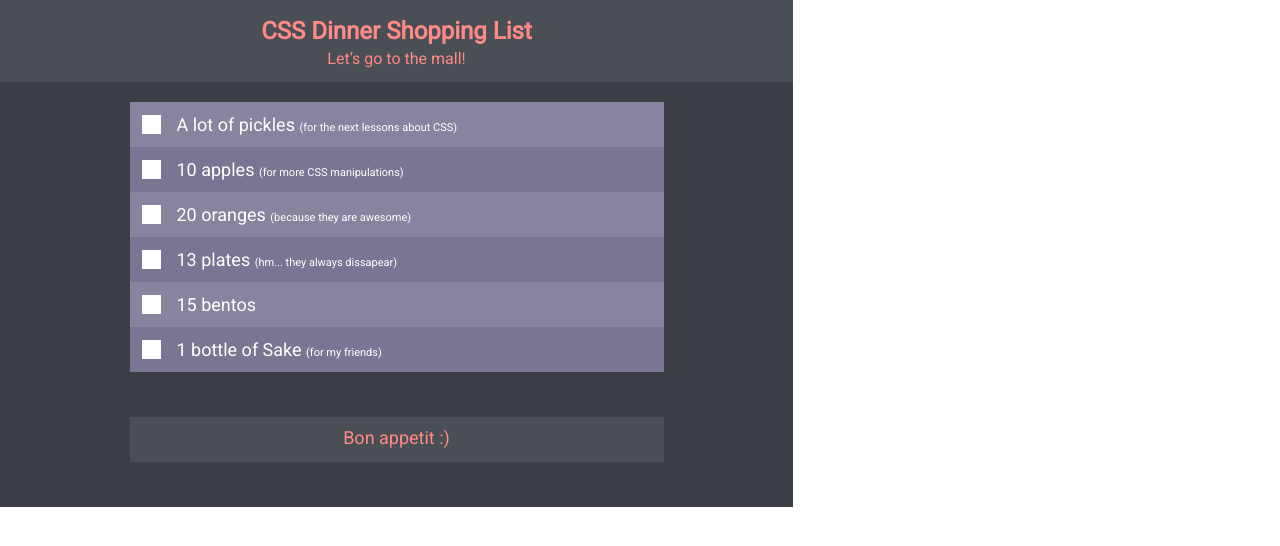
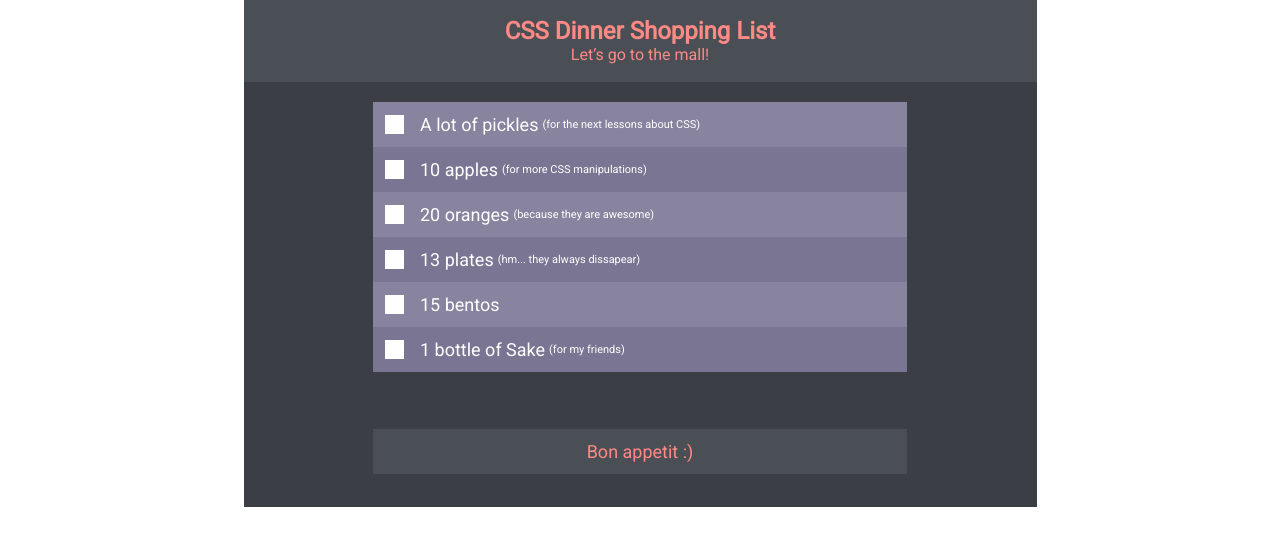
Before and after one commit to Olexander96/homework-5, a plain HTML site: page index.html in a window 1280 px wide. Drawn offline with nearby package versions, Linux system fonts and the light colour scheme.

Commit message:
optimized css

```diff
--- a/index.html
+++ b/index.html
@@ -10,7 +10,7 @@
     <link href="https://fonts.googleapis.com/css2?family=Roboto&display=swap" rel="stylesheet">
 </head>
 <body>
-    <header>
+    <header class="header">
         <div class="container">
             <h2>CSS Dinner Shopping List</h2>
             <p>Let’s go to the mall!</p>
@@ -18,7 +18,7 @@
     </header>
     <main>
         <div class="container">
-            <ul>
+            <ul class="shoping-list">
                 <li class="first-li">
                     <label class="label">
                         <input type="checkbox" class="checkbox">
--- a/style/style.css
+++ b/style/style.css
@@ -2,83 +2,85 @@
     transition: all .1s ease-in;
     box-sizing: border-box;
 }
-body {
-    max-width: 793px;
-    max-height: 507px;
-}
-header .container {
+
+.header .container {
+    position: relative;
     max-width: 793px;
     height: 82px;
     background-color: #4A4F56;
+    margin: 0 auto;
     display: flex;
     flex-direction: column;
+    justify-content: center;
     align-items: center;
 }
-header .container h2 {
-    text-align: center;
-    position: absolute;
-    margin: 19px 0 35px;
+.header .container h2 {
     font-family: 'Roboto', sans-serif;
     font-size: 24px;
     font-weight: 700;
     color: #FF8984;
+    margin-bottom: 4px;
 }
-header .container p {
-    position: absolute;
-    margin: 51px 0 12px;
+.header .container p {
     font-family: 'Roboto', sans-serif;
     font-size: 16px;
     font-weight: 400;
     color: #FF8984;
 }
 main .container {
-    position: relative;
     max-width: 793px;
-    max-height: 425px;
+    height: 425px;
     background-color: #3B3F45;
+    margin: 0 auto;
     display: flex;
     flex-direction: column;
     align-items: center;
+    padding-top: 20px;
 }
-main .container ul {
-    max-width: 100%;
-    margin-top: 20px;
+.shoping-list {
+    width: 534px;
     display: flex;
     flex-direction: column;
+    margin-bottom: 57px;
 }
-main .container ul li {
-    width: 534px;
+.shoping-list li {
+    width: 100%;
     height: 45px;
     display: flex;
-
+    justify-content: flex-start;
+    align-items: center;
+    padding-left: 12px;
 }
-main .container ul li:hover {
+.shoping-list li:hover {
     background-color: #625E77;
     border-top: 3px solid #fff;
     border-bottom: 3px solid #fff;
 }
-main .container ul li:active {
+.shoping-list li:active {
     background-color: #FF8984;
 }
-main .container ul .first-li {
+.shoping-list .first-li {
     background-color: #88839E;
 }
-main .container ul .second-li {
+.shoping-list .second-li {
     background-color: #7A7593;
 }
-main .container ul li label {
+.label {
     display: flex;
+    align-items: center;
     font-family: 'Roboto', sans-serif;
     font-size: 18px;
     font-weight: 400;
     color: #fff;
-    align-items: center;
 }
 .text {
+    display: flex;
+    align-items: center;
     font-size: 18px;
 }
 .text-small {
     font-size: 11px;
+    margin-left: 4px;
 }
 /*checkbox*/
 .checkbox {
@@ -90,11 +92,10 @@ main .container ul li label {
     height: 19px;
     position: relative;
     background-color: #fff;
-    margin-left: 12px;
     margin-right: 16px;
 }
 .fake::before {
-    content: url(/img/checkbox-icon.svg);
+    content: url(../img/checkbox-icon.svg);
     position: absolute;
     top: 50%;
     left: 50%;
@@ -104,22 +105,21 @@ main .container ul li label {
 .checkbox:checked + .fake::before {
     opacity: 1;
 }
-/*перекреслення не працює. Працє тільки якщо input не дочірній елемент, на одному рівні з label*/
+/*перекреслення не працює. Працює тільки якщо input не дочірній елемент, на одному рівні з label*/
 .checkbox:checked + .text {
     text-decoration: line-through;
     text-decoration-color: #9b96ac;
     color: #9b96ac;
 }
 .last-block {
-    margin-top: 45px;
-    position: relative;
+    display: flex;
+    justify-content: center;
+    align-items: center;
     height: 45px;
     width: 534px;
-    margin-bottom: 45px;
     background-color: #4A4F56;
 }
 .last-block p {
-    margin-top: 12px;
     text-align: center;
     font-family: 'Roboto', sans-serif;
     font-size: 18px;
```
